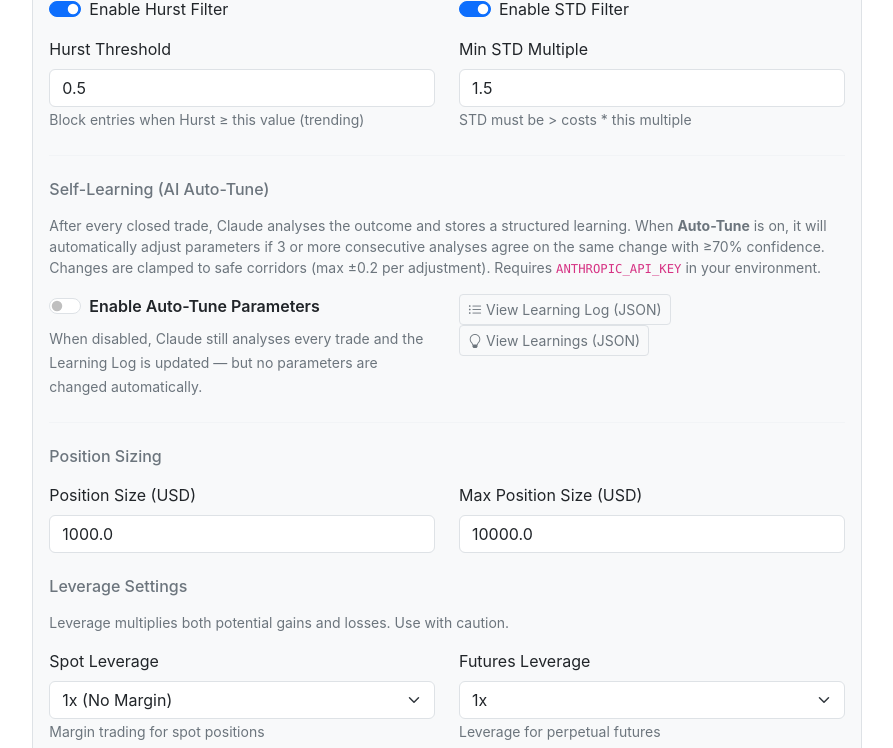
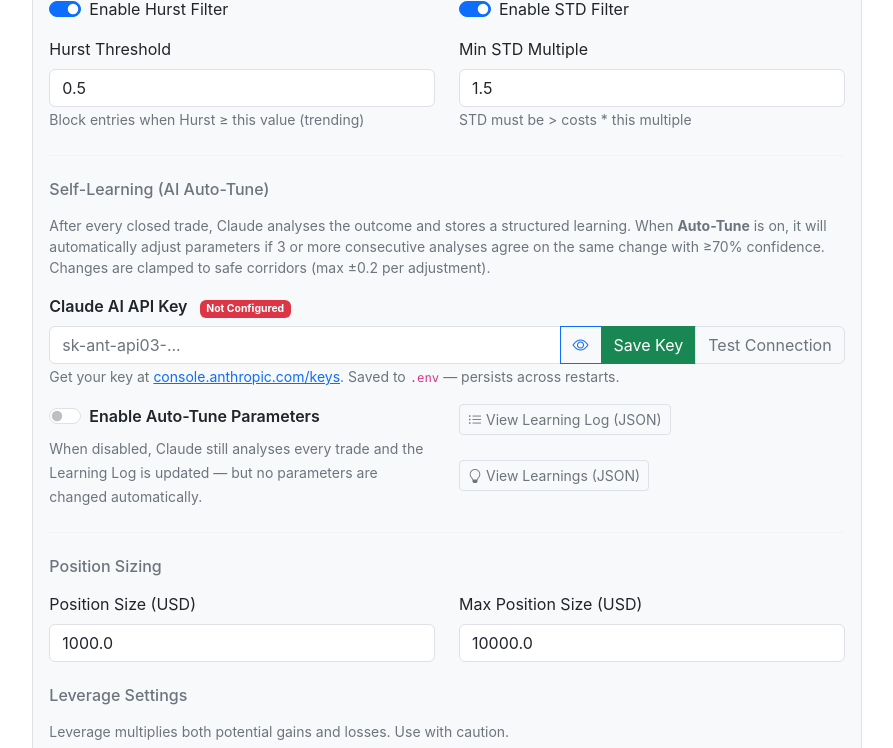
Before and after one commit to ajoxf/Stat_Arb_W3, a Flask app: page /settings in a window 1280 px wide. Shown: the part 706-1454 px from the top of the page, without its empty margins (193-1086 px from the left). Run offline with Flask 3, Linux system fonts and the light colour scheme; data comes from the database, SQL or seed files in the repository; data that the repository does not hold is empty; some libraries are stand-ins or nearby versions.

Commit message:
Add user-friendly Anthropic API key management in Settings UI
- Settings page now has a Claude AI API Key input with live status badge
  (Connected/Not Configured) loaded on page open
- Password-type input with show/hide toggle; key never shown in plain text by default
- Save Key button writes the key to .env and updates the running process in-place
  (no restart needed) via post_trade_analyzer._api_key = key
- Test Connection button hits a new /api/anthropic/test route which makes a
  minimal API call to claude-haiku and confirms success/failure with clear message
- Three new backend routes: GET /api/anthropic/status, POST /api/anthropic/key,
  POST /api/anthropic/test with _upsert_env_var helper to write/update .env safely
- Removes the cryptic "Requires ANTHROPIC_API_KEY in your environment" instruction

https://claude.ai/code/session_01VaM1AVY7MjjuQCHy766sFX

```diff
--- a/app.py
+++ b/app.py
@@ -1359,6 +1359,81 @@ def download_exchange_orders_csv():
             return Response(f"Error: {e}", status=500)
 
     return Response("Event loop not running", status=500)
+
+
+@app.route('/api/anthropic/status', methods=['GET'])
+def anthropic_status():
+    """Return whether the Anthropic API key is configured."""
+    key = os.getenv('ANTHROPIC_API_KEY', '')
+    if key:
+        preview = key[:8] + '...' + key[-4:] if len(key) > 12 else '***'
+        return jsonify({'configured': True, 'preview': preview})
+    return jsonify({'configured': False, 'preview': None})
+
+
+@app.route('/api/anthropic/key', methods=['POST'])
+def save_anthropic_key():
+    """Save Anthropic API key to .env file and update running environment."""
+    data = request.json or {}
+    key = (data.get('key') or '').strip()
+    if not key:
+        return jsonify({'success': False, 'error': 'No key provided'}), 400
+    if not key.startswith('sk-ant-'):
+        return jsonify({'success': False, 'error': 'Invalid key format — should start with sk-ant-'}), 400
+
+    env_path = os.path.join(os.path.dirname(__file__), '.env')
+    _upsert_env_var(env_path, 'ANTHROPIC_API_KEY', key)
+
+    os.environ['ANTHROPIC_API_KEY'] = key
+    post_trade_analyzer._api_key = key
+    logger.info("Anthropic API key updated via dashboard")
+
+    preview = key[:8] + '...' + key[-4:]
+    return jsonify({'success': True, 'preview': preview})
+
+
+@app.route('/api/anthropic/test', methods=['POST'])
+def test_anthropic_key():
+    """Test the Anthropic API key with a minimal API call."""
+    key = os.getenv('ANTHROPIC_API_KEY', '')
+    if not key:
+        return jsonify({'success': False, 'error': 'No API key configured'}), 400
+    try:
+        import anthropic as _anthropic
+        client = _anthropic.Anthropic(api_key=key)
+        msg = client.messages.create(
+            model='claude-haiku-4-5-20251001',
+            max_tokens=5,
+            messages=[{'role': 'user', 'content': 'hi'}],
+        )
+        return jsonify({'success': True, 'model': msg.model})
+    except ImportError:
+        return jsonify({'success': False, 'error': 'anthropic package not installed — run: pip install anthropic'}), 500
+    except Exception as exc:
+        return jsonify({'success': False, 'error': str(exc)}), 400
+
+
+def _upsert_env_var(env_path: str, var_name: str, value: str) -> None:
+    """Write or update a single variable in a .env file."""
+    lines: list = []
+    if os.path.exists(env_path):
+        with open(env_path, 'r') as f:
+            lines = f.readlines()
+
+    key_prefix = f'{var_name}='
+    found = False
+    for i, line in enumerate(lines):
+        if line.startswith(key_prefix):
+            lines[i] = f'{key_prefix}{value}\n'
+            found = True
+            break
+    if not found:
+        if lines and not lines[-1].endswith('\n'):
+            lines.append('\n')
+        lines.append(f'{key_prefix}{value}\n')
+
+    with open(env_path, 'w') as f:
+        f.writelines(lines)
 
 
 @app.route('/api/learnings', methods=['GET'])
--- a/templates/settings.html
+++ b/templates/settings.html
@@ -125,9 +125,31 @@
                                 When <strong>Auto-Tune</strong> is on, it will automatically adjust parameters if
                                 3 or more consecutive analyses agree on the same change with &ge;70% confidence.
                                 Changes are clamped to safe corridors (max ±0.2 per adjustment).
-                                Requires <code>ANTHROPIC_API_KEY</code> in your environment.
                             </small>
                         </div>
+
+                        <!-- Claude API Key entry -->
+                        <div class="col-12 mb-3">
+                            <label class="form-label fw-semibold">
+                                Claude AI API Key
+                                <span id="anthropic-status-badge" class="badge ms-2 bg-secondary" style="font-size:0.65rem;">Checking...</span>
+                            </label>
+                            <div class="input-group">
+                                <input type="password" class="form-control" id="anthropic-key-input"
+                                    placeholder="sk-ant-api03-..." autocomplete="off">
+                                <button class="btn btn-outline-primary" type="button" id="anthropic-toggle-eye" title="Show/hide key">
+                                    <i class="bi bi-eye" id="anthropic-eye-icon"></i>
+                                </button>
+                                <button class="btn btn-primary" type="button" id="anthropic-save-btn">Save Key</button>
+                                <button class="btn btn-outline-secondary" type="button" id="anthropic-test-btn">Test Connection</button>
+                            </div>
+                            <small id="anthropic-key-hint" class="text-secondary">
+                                Get your key at <a href="https://console.anthropic.com/keys" target="_blank">console.anthropic.com/keys</a>.
+                                Saved to <code>.env</code> — persists across restarts.
+                            </small>
+                            <div id="anthropic-feedback" class="mt-1" style="font-size:0.82rem;display:none;"></div>
+                        </div>
+
                         <div class="col-md-6">
                             <div class="form-check form-switch mb-2">
                                 <input class="form-check-input" type="checkbox" id="auto_tune_enabled" name="auto_tune_enabled" {% if config.auto_tune_enabled %}checked{% endif %}>
@@ -138,8 +160,8 @@
                                 but no parameters are changed automatically.
                             </small>
                         </div>
-                        <div class="col-md-6">
-                            <a href="/api/learning-log" target="_blank" class="btn btn-sm btn-outline-secondary me-2">
+                        <div class="col-md-6 d-flex align-items-start gap-2 flex-wrap">
+                            <a href="/api/learning-log" target="_blank" class="btn btn-sm btn-outline-secondary">
                                 <i class="bi bi-list-ul me-1"></i>View Learning Log (JSON)
                             </a>
                             <a href="/api/learnings" target="_blank" class="btn btn-sm btn-outline-secondary">
@@ -1262,5 +1284,94 @@
             });
         }
     });
+
+    // ── Anthropic API Key Management ──────────────────────────────────────────
+    (function() {
+        const badge   = document.getElementById('anthropic-status-badge');
+        const input   = document.getElementById('anthropic-key-input');
+        const saveBtn = document.getElementById('anthropic-save-btn');
+        const testBtn = document.getElementById('anthropic-test-btn');
+        const feedback = document.getElementById('anthropic-feedback');
+        const eyeBtn  = document.getElementById('anthropic-toggle-eye');
+        const eyeIcon = document.getElementById('anthropic-eye-icon');
+
+        function setFeedback(msg, type) {
+            feedback.textContent = msg;
+            feedback.className = 'mt-1 text-' + type;
+            feedback.style.display = 'block';
+        }
+
+        function setBadge(configured, preview) {
+            if (configured) {
+                badge.className = 'badge ms-2 bg-success';
+                badge.textContent = 'Connected — ' + preview;
+            } else {
+                badge.className = 'badge ms-2 bg-danger';
+                badge.textContent = 'Not Configured';
+            }
+        }
+
+        // Check current status on page load
+        fetch('/api/anthropic/status')
+            .then(r => r.json())
+            .then(d => setBadge(d.configured, d.preview))
+            .catch(() => { badge.className = 'badge ms-2 bg-secondary'; badge.textContent = 'Unknown'; });
+
+        // Show/hide key toggle
+        eyeBtn.addEventListener('click', function() {
+            if (input.type === 'password') {
+                input.type = 'text';
+                eyeIcon.className = 'bi bi-eye-slash';
+            } else {
+                input.type = 'password';
+                eyeIcon.className = 'bi bi-eye';
+            }
+        });
+
+        // Save key
+        saveBtn.addEventListener('click', function() {
+            const key = input.value.trim();
+            if (!key) { setFeedback('Please paste your API key first.', 'warning'); return; }
+            saveBtn.disabled = true;
+            saveBtn.textContent = 'Saving...';
+            fetch('/api/anthropic/key', {
+                method: 'POST',
+                headers: {'Content-Type': 'application/json'},
+                body: JSON.stringify({key})
+            })
+            .then(r => r.json())
+            .then(d => {
+                if (d.success) {
+                    setFeedback('Key saved and active — no restart needed.', 'success');
+                    setBadge(true, d.preview);
+                    input.value = '';
+                } else {
+                    setFeedback('Error: ' + d.error, 'danger');
+                }
+            })
+            .catch(() => setFeedback('Network error saving key.', 'danger'))
+            .finally(() => { saveBtn.disabled = false; saveBtn.textContent = 'Save Key'; });
+        });
+
+        // Test connection
+        testBtn.addEventListener('click', function() {
+            testBtn.disabled = true;
+            testBtn.textContent = 'Testing...';
+            setFeedback('Sending test request to Claude API...', 'secondary');
+            fetch('/api/anthropic/test', {method: 'POST'})
+            .then(r => r.json())
+            .then(d => {
+                if (d.success) {
+                    setFeedback('Connection successful! Using model: ' + d.model, 'success');
+                    badge.className = 'badge ms-2 bg-success';
+                } else {
+                    setFeedback('Test failed: ' + d.error, 'danger');
+                    badge.className = 'badge ms-2 bg-danger';
+                }
+            })
+            .catch(() => setFeedback('Network error during test.', 'danger'))
+            .finally(() => { testBtn.disabled = false; testBtn.textContent = 'Test Connection'; });
+        });
+    })();
 </script>
 {% endblock %}
```
